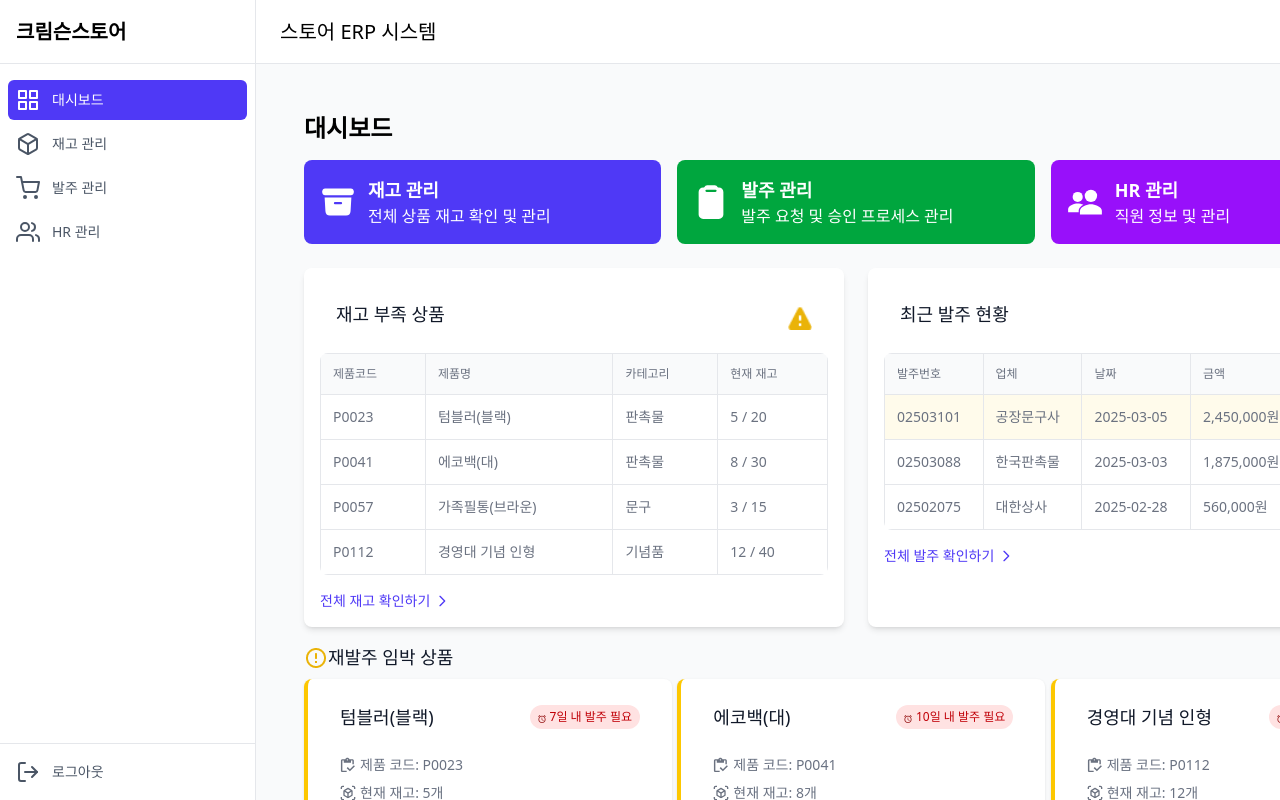
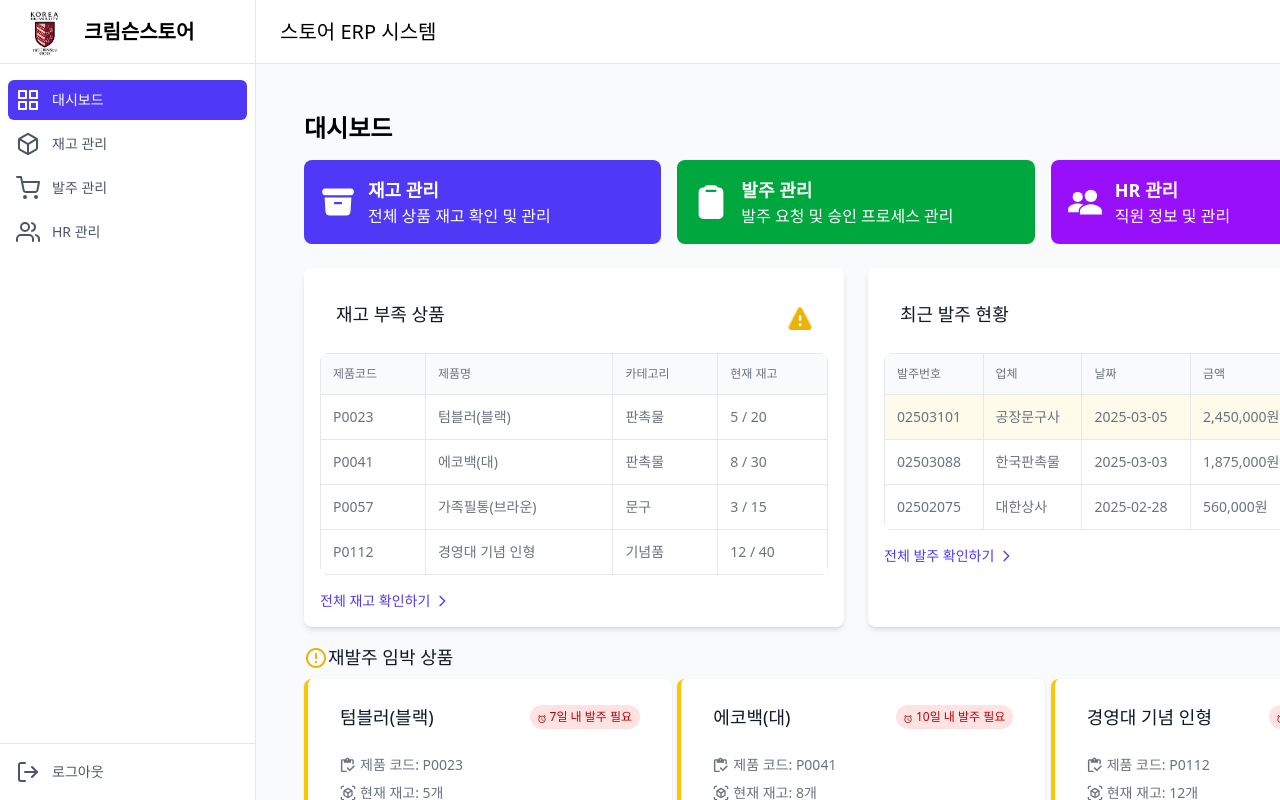
Before and after one commit to NEXT-LIKELION/Crimson-ERP-FE, a React (Vite) app in the folder ERP/: page / in a window 1280 px wide. Built offline with nearby package versions, Linux system fonts and the light colour scheme; no server answers.

Commit message:
ADD: 고려대학교 favicon 추가

```diff
--- a/ERP/src/components/sidebar.tsx
+++ b/ERP/src/components/sidebar.tsx
@@ -15,6 +15,8 @@ const MENU_ITEMS = [
 
 const SidebarHeader: React.FC = () => (
     <div className="h-16 px-4 py-1 border-b border-gray-200 flex items-center">
+        <img src="/images/crimsonlogo.png" alt="Logo" className="h-14 w-14 object-cover object-center mr-3 rounded" />
+
         <span className="text-xl font-bold text-black leading-7">크림슨스토어</span>
     </div>
 );
```
